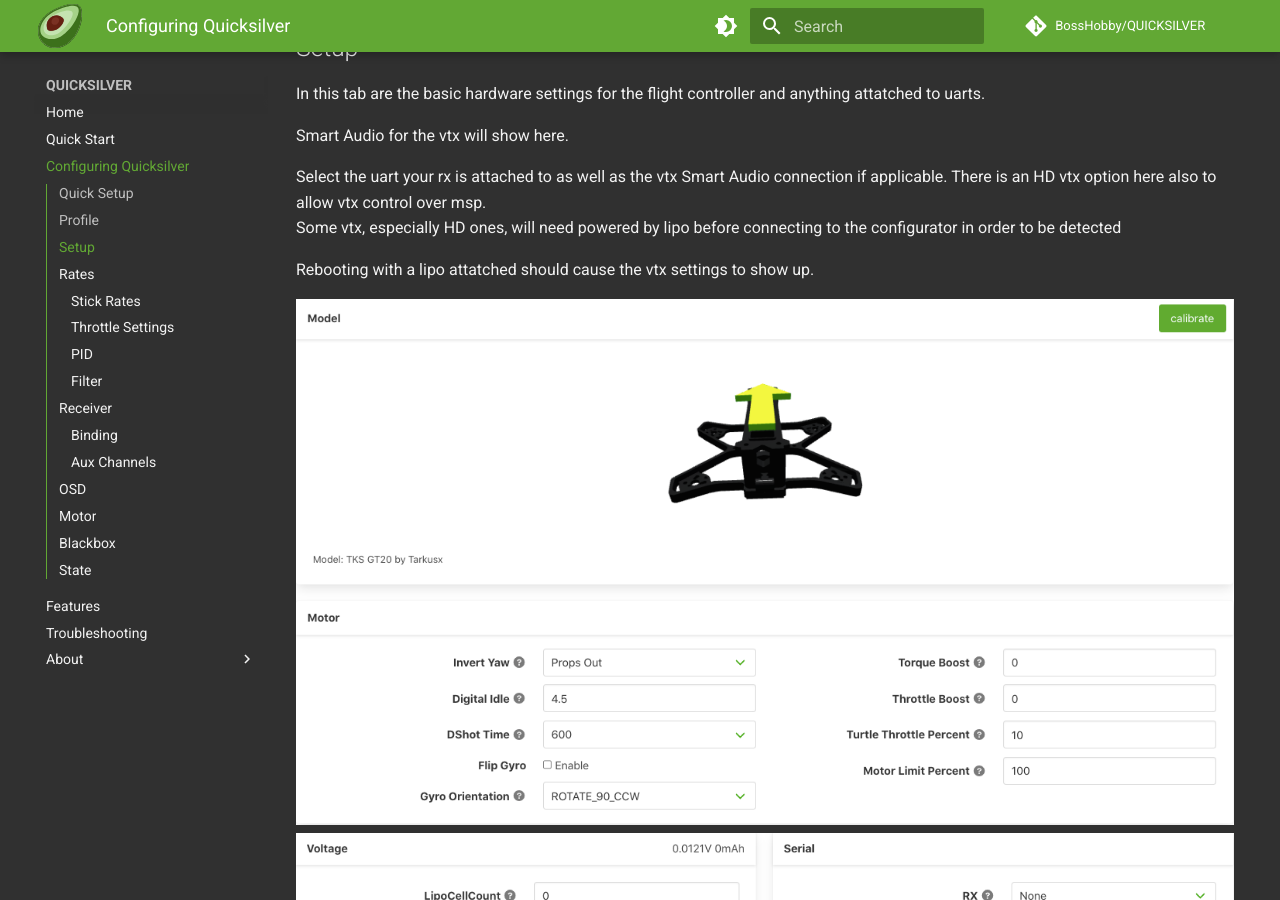
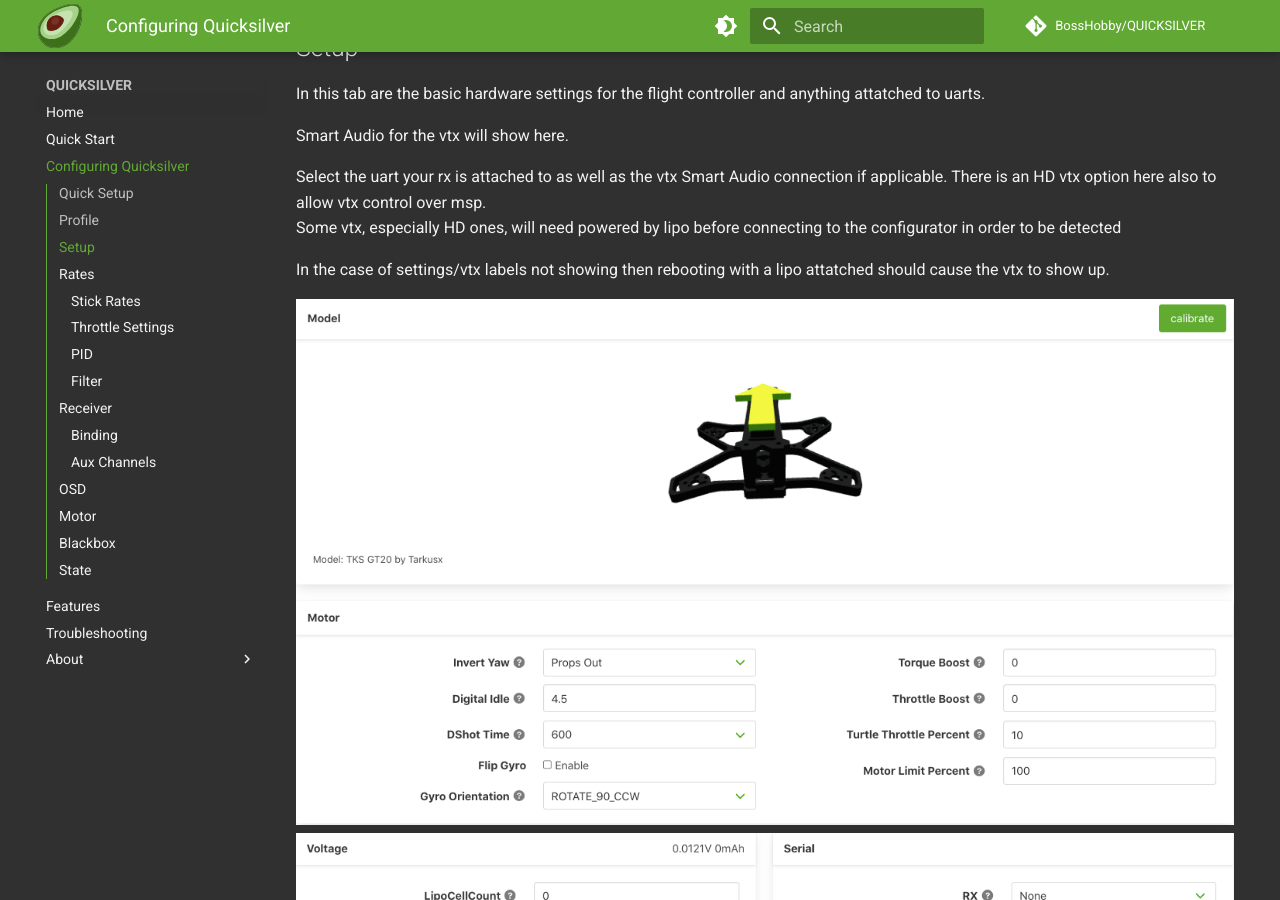
Before and after one commit to BossHobby/Docs, an MkDocs documentation site: the page built from docs/Configuring-Quicksilver.md, in a window 1280 px wide and 900 px high, scrolled down 1638 px. Built offline with MkDocs 1.6.1 and Material for MkDocs 9.7.7, drawn with Linux system fonts in a browser that asks for light colours; comment, search, counter and statistics services are not loaded.

Commit message:
vtx stuff

```diff
--- a/docs/Configuring-Quicksilver.md
+++ b/docs/Configuring-Quicksilver.md
@@ -39,7 +39,7 @@ Smart Audio for the vtx will show here.
 Select the uart your rx is attached to as well as the vtx Smart Audio connection if applicable. There is an HD vtx option here also to allow vtx control over msp.
 Some vtx, especially HD ones, will need powered by lipo before connecting to the configurator in order to be detected
 
-Rebooting with a lipo attatched should cause the vtx settings to show up.
+In the case of settings/vtx labels not showing then rebooting with a lipo attatched should cause the vtx to show up.
 
 <img src="/assets/img/QS_setup_1.png" width=100%>
 <img src="/assets/img/QS_setup_2.png" width=100%>
```
